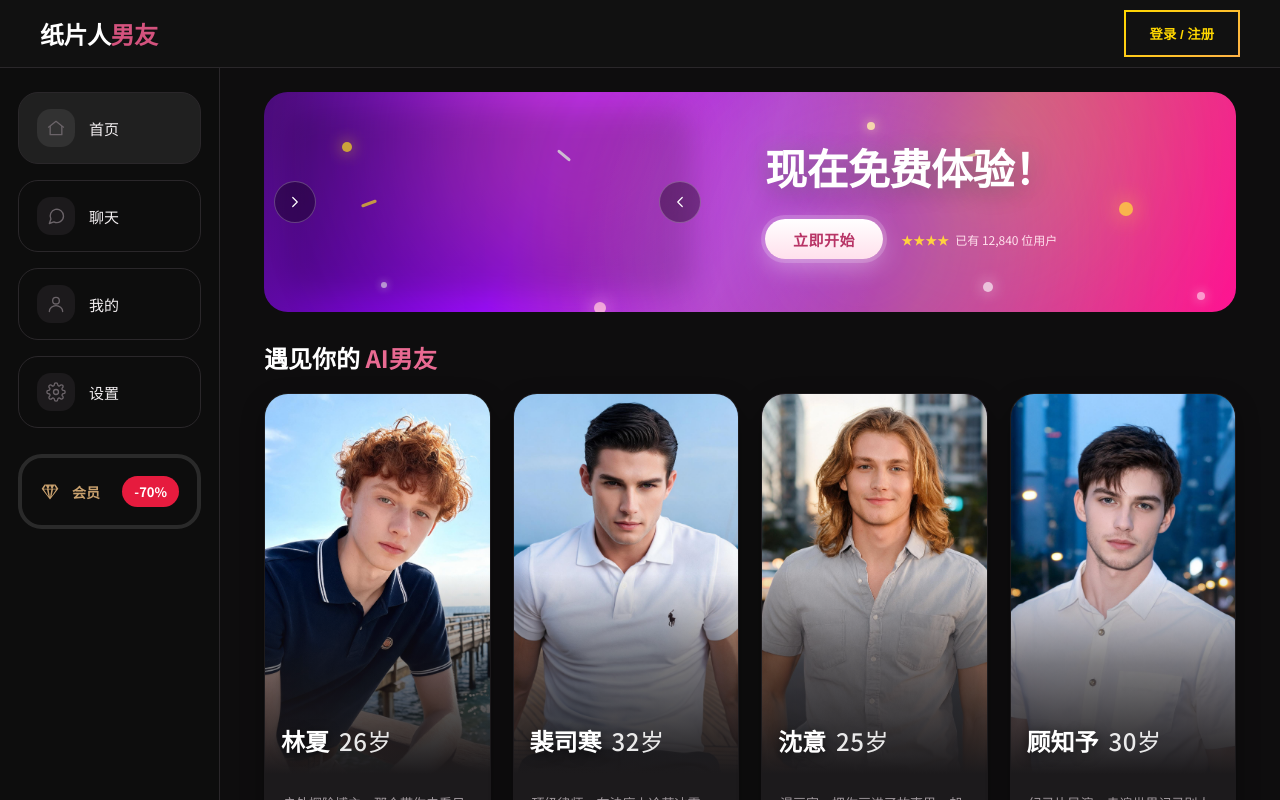
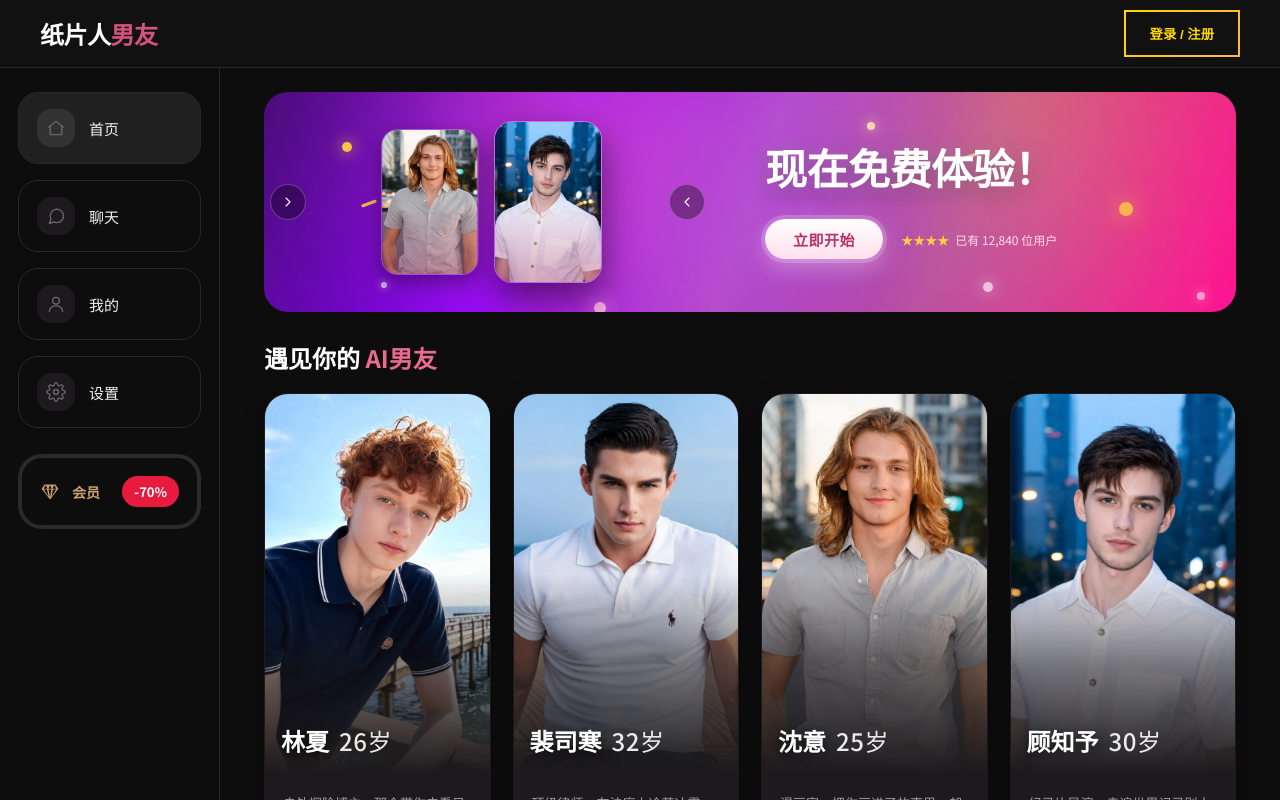
Before and after one commit to miatbekadiko-ux/zhi-pian-ren-nan-you-qizhong, a Next.js app: page / in a window 1280 px wide. Built offline with nearby package versions, Linux system fonts and the light colour scheme; no server answers.

Commit message:
banner区域的轮播完成

```diff
--- a/src/components/pages/Home.tsx
+++ b/src/components/pages/Home.tsx
@@ -5,105 +5,174 @@ import { useRouter } from 'next/navigation';
 import { T } from '@/lib/tokens';
 import { Sidebar } from '@/components/Sidebar';
 import { Icon } from '@/components/Icon';
-import { ImageSlot } from '@/components/ImageSlot';
 import { characters } from '@/lib/characters';
 import { useAuthState } from '@/lib/useAuth';
 import { PremiumModal } from '@/components/PremiumModal';
 
-function Chip({ children, muted }: { children: React.ReactNode; muted?: boolean }) {
-  return (
-    <div style={{ padding: '6px 12px', borderRadius: 999, background: muted ? 'transparent' : T.panel3, border: `1px solid ${muted ? T.border : T.borderHi}`, fontSize: 11, color: muted ? T.textMute : T.text, letterSpacing: 0.5 }}>{children}</div>
-  );
-}
+const CAROUSEL_CSS = `
+  @keyframes pb-in-r  { from { opacity:0; transform:translateX(36px) scale(0.95); } to { opacity:1; transform:none; } }
+  @keyframes pb-in-l  { from { opacity:0; transform:translateX(-36px) scale(0.95); } to { opacity:1; transform:none; } }
+  @keyframes pb-out-l { from { opacity:1; transform:none; } to { opacity:0; transform:translateX(-36px) scale(0.95); } }
+  @keyframes pb-out-r { from { opacity:1; transform:none; } to { opacity:0; transform:translateX(36px) scale(0.95); } }
+`;
 
-function Sparkle({ size = 12, color = '#fff', opacity = 1, style = {} }: { size?: number; color?: string; opacity?: number; style?: React.CSSProperties }) {
-  return (
-    <svg viewBox="0 0 24 24" width={size} height={size} style={{ opacity, ...style }} fill={color}>
-      <path d="M12 0 L13.6 10.4 L24 12 L13.6 13.6 L12 24 L10.4 13.6 L0 12 L10.4 10.4 Z" />
-    </svg>
-  );
-}
+function PromoBanner({ onStart, onNavigate }: { onStart: () => void; onNavigate: (id: string) => void }) {
+  const groups = React.useMemo(() => {
+    const r: (typeof characters[number])[][] = [];
+    for (let i = 0; i < characters.length; i += 2) r.push(characters.slice(i, i + 2));
+    return r;
+  }, []);
 
-function PromoBanner({ onStart }: { onStart: () => void }) {
-  const groups = React.useMemo(() => {
-    const result: Array<typeof characters[number][]> = [];
-    for (let i = 0; i < characters.length; i += 2) {
-      result.push(characters.slice(i, i + 2));
-    }
-    return result;
-  }, []);
-  const [activeIndex, setActiveIndex] = React.useState(0);
-  const activeGroup = groups[activeIndex] || [];
-  const posterPositions = [
-    { left: '0%', top: '16%', width: '46%', transform: 'rotate(-8deg)', zIndex: 1 },
-    { left: '20%', top: '4%', width: '56%', transform: 'rotate(0deg)', zIndex: 3 },
-  ];
+  const [idx, setIdx] = React.useState(0);
+  const [exitIdx, setExitIdx] = React.useState<number | null>(null);
+  const [dir, setDir] = React.useState<'r' | 'l'>('r');
+  const [animKey, setAnimKey] = React.useState(0);
+  const [hovered, setHovered] = React.useState<string | null>(null);
+  const exitTimer = React.useRef<ReturnType<typeof setTimeout>>();
+
+  const go = React.useCallback((newIdx: number, newDir: 'r' | 'l') => {
+    clearTimeout(exitTimer.current);
+    setExitIdx(idx);
+    setDir(newDir);
+    setIdx(newIdx);
+    setAnimKey(k => k + 1);
+    exitTimer.current = setTimeout(() => setExitIdx(null), 480);
+  }, [idx]);
 
   React.useEffect(() => {
-    const interval = setInterval(() => {
-      setActiveIndex((value) => (value === groups.length - 1 ? 0 : value + 1));
-    }, 5000);
-    return () => clearInterval(interval);
-  }, [groups.length]);
+    const t = setInterval(() => go(idx === groups.length - 1 ? 0 : idx + 1, 'r'), 5000);
+    return () => clearInterval(t);
+  }, [idx, groups.length, go]);
 
-  const prevSlide = () => setActiveIndex((value) => (value === 0 ? groups.length - 1 : value - 1));
-  const nextSlide = () => setActiveIndex((value) => (value === groups.length - 1 ? 0 : value + 1));
+  React.useEffect(() => () => clearTimeout(exitTimer.current), []);
+
+  const prev = () => go(idx === 0 ? groups.length - 1 : idx - 1, 'l');
+  const next = () => go(idx === groups.length - 1 ? 0 : idx + 1, 'r');
+
+  const enterAnim = dir === 'r' ? 'pb-in-r' : 'pb-in-l';
+  const exitAnim  = dir === 'r' ? 'pb-out-l' : 'pb-out-r';
+
+  const renderGroup = (groupIdx: number, isEnter: boolean, key: React.Key) => {
+    const group = groups[groupIdx] || [];
+    return (
+      <div
+        key={key}
+        style={{
+          position: 'absolute',
+          inset: 0,
+          display: 'flex',
+          alignItems: 'center',
+          justifyContent: 'center',
+          gap: 12,
+          padding: '14px 30px',
+          pointerEvents: isEnter ? 'auto' : 'none',
+          zIndex: isEnter ? 2 : 1,
+        }}
+      >
+        {group.map((char, cardIdx) => {
+          const isLeft = cardIdx === 0;
+          const delay = `${cardIdx * 80}ms`;
+          const anim = isEnter ? enterAnim : exitAnim;
+          const isHov = hovered === char.id && isEnter;
+
+          const cardTransform = isLeft
+            ? `scale(0.9) translateX(-4px)${isHov ? ' translateY(-6px)' : ''}`
+            : isHov ? 'translateY(-6px)' : 'none';
 
           return (
+            <div
+              key={char.id}
+              style={{
+                flex: '0 0 108px',
+                height: 162,
+                animation: `${anim} 0.42s cubic-bezier(0.22,1,0.36,1) ${delay} both`,
+              }}
+            >
+              <div
+                onMouseEnter={() => setHovered(char.id)}
+                onMouseLeave={() => setHovered(null)}
+                onClick={() => onNavigate(char.id)}
+                style={{
+                  width: '100%',
+                  height: '100%',
+                  borderRadius: 18,
+                  overflow: 'hidden',
+                  border: '1px solid rgba(255,255,255,0.3)',
+                  boxShadow: isHov
+                    ? '0 22px 52px rgba(0,0,0,0.65)'
+                    : isLeft
+                      ? '0 8px 22px rgba(0,0,0,0.38)'
+                      : '0 14px 36px rgba(0,0,0,0.52)',
+                  cursor: 'pointer',
+                  position: 'relative',
+                  transformOrigin: isLeft ? 'right center' : 'left center',
+                  transform: cardTransform,
+                  transition: 'transform 0.25s ease, box-shadow 0.25s ease',
+                }}
+              >
+                {char.portraitUrl ? (
+                  <img
+                    src={char.portraitUrl}
+                    alt={char.name}
+                    style={{ width: '100%', height: '100%', objectFit: 'cover', display: 'block' }}
+                  />
+                ) : (
+                  <div style={{ width: '100%', height: '100%', background: char.grad }} />
+                )}
+                <div style={{
+                  position: 'absolute', left: 0, right: 0, bottom: 0, height: '48%',
+                  background: 'linear-gradient(180deg, transparent 0%, rgba(170,50,95,0.38) 100%)',
+                  pointerEvents: 'none',
+                }} />
+              </div>
+            </div>
+          );
+        })}
+      </div>
+    );
+  };
+
+  return (
+    <>
+      <style>{CAROUSEL_CSS}</style>
       <div style={{ minHeight: 220, height: 220, flex: '0 0 220px', marginTop: 24, boxSizing: 'border-box', position: 'relative', zIndex: 0, overflow: 'hidden', borderRadius: 24, background: 'linear-gradient(115deg, #4A0E78 0%, #8B00FF 30%, #D4537E 70%, #FF1493 100%)' }}>
         <div style={{ position: 'absolute', top: -110, left: '16%', width: 320, height: 320, borderRadius: '50%', background: '#FF6FB5', filter: 'blur(80px)', opacity: 0.5 }} />
         <div style={{ position: 'absolute', top: -70, right: '12%', width: 260, height: 260, borderRadius: '50%', background: '#FFD23F', filter: 'blur(90px)', opacity: 0.32 }} />
         <div style={{ position: 'absolute', bottom: -120, left: '42%', width: 380, height: 380, borderRadius: '50%', background: '#7C3DFF', filter: 'blur(110px)', opacity: 0.42 }} />
         {[
-        { l: '8%', t: 50, s: 10, c: '#FFD23F', o: 0.92 },
-        { l: '12%', t: 190, s: 6, c: '#fff', o: 0.65 },
-        { l: '34%', t: 210, s: 12, c: '#FFB6E1', o: 0.9 },
-        { l: '62%', t: 30, s: 8, c: '#FFE7A8', o: 0.88 },
-        { l: '74%', t: 190, s: 10, c: '#fff', o: 0.65 },
-        { l: '88%', t: 110, s: 14, c: '#FFD23F', o: 0.8 },
-        { l: '96%', t: 200, s: 8, c: '#fff', o: 0.55 },
+          { l: '8%',  t: 50,  s: 10, c: '#FFD23F', o: 0.92 },
+          { l: '12%', t: 190, s: 6,  c: '#fff',    o: 0.65 },
+          { l: '34%', t: 210, s: 12, c: '#FFB6E1', o: 0.9  },
+          { l: '62%', t: 30,  s: 8,  c: '#FFE7A8', o: 0.88 },
+          { l: '74%', t: 190, s: 10, c: '#fff',    o: 0.65 },
+          { l: '88%', t: 110, s: 14, c: '#FFD23F', o: 0.8  },
+          { l: '96%', t: 200, s: 8,  c: '#fff',    o: 0.55 },
         ].map((b, i) => (
           <div key={i} style={{ position: 'absolute', left: b.l, top: b.t, width: b.s, height: b.s, borderRadius: '50%', background: b.c, opacity: b.o, boxShadow: `0 0 ${b.s * 1.5}px ${b.c}` }} />
         ))}
         {[
           { l: '10%', t: 110, r: -20, c: '#FFD23F' },
-        { l: '30%', t: 62, r: 40, c: '#fff' },
-        { l: '72%', t: 62, r: -18, c: '#FFE7A8' },
-        { l: '84%', t: 230, r: 28, c: '#fff' },
+          { l: '30%', t: 62,  r: 40,  c: '#fff'    },
+          { l: '72%', t: 62,  r: -18, c: '#FFE7A8' },
+          { l: '84%', t: 230, r: 28,  c: '#fff'    },
         ].map((c, i) => (
           <div key={i} style={{ position: 'absolute', left: c.l, top: c.t, width: 16, height: 3, background: c.c, borderRadius: 2, transform: `rotate(${c.r}deg)`, opacity: 0.85 }} />
         ))}
-      <div style={{ position: 'absolute', inset: 0, display: 'flex', alignItems: 'stretch', padding: '0' }}>
-        <div style={{ position: 'relative', width: '46%', height: '100%', display: 'flex', alignItems: 'center', justifyContent: 'center', padding: '18px 14px 10px', boxSizing: 'border-box' }}>
-          <div style={{ position: 'absolute', inset: '18px 18px 18px 18px', background: 'rgba(0,0,0,0.16)', borderRadius: 24, filter: 'blur(14px)' }} />
-          <div style={{ position: 'relative', width: '100%', height: '100%', pointerEvents: 'none' }}>
-            {activeGroup.map((c, index) => {
-              const position = posterPositions[index] || posterPositions[1];
-              return (
-                <div key={c.id} style={{ position: 'absolute', left: position.left, top: position.top, width: position.width, transform: position.transform, zIndex: position.zIndex, borderRadius: 24, overflow: 'hidden', background: T.panel2, boxShadow: '0 26px 80px rgba(0,0,0,0.35)' }}>
-                  <ImageSlot
-                    id={`promo-carousel-${activeIndex}-${c.id}`}
-                    shape="rect"
-                    fit="cover"
-                    placeholder={`PHOTO · ${c.name} · ${c.brief}`}
-                    style={{ position: 'absolute', inset: 0, width: '100%', height: '100%', background: 'transparent' }}
-                  />
-                  <div style={{ position: 'absolute', left: 0, right: 0, bottom: 0, height: '44%', background: 'linear-gradient(180deg, rgba(0,0,0,0) 0%, rgba(0,0,0,0.7) 100%)' }} />
-                  <div style={{ position: 'absolute', left: 16, right: 16, bottom: 16, color: '#fff' }}>
-                    <div style={{ fontSize: 13, fontWeight: 700, lineHeight: 1.2, textShadow: '0 2px 12px rgba(0,0,0,0.5)' }}>{c.name}</div>
-                    <div style={{ fontSize: 11, color: 'rgba(255,255,255,0.92)', marginTop: 4 }}>{c.job}</div>
-                  </div>
-                </div>
-              );
-            })}
-          </div>
-          <button onClick={prevSlide} type="button" style={{ position: 'absolute', left: 10, top: '50%', transform: 'translateY(-50%)', width: 42, height: 42, borderRadius: 999, border: '1px solid rgba(255,255,255,0.24)', background: 'rgba(0,0,0,0.35)', color: '#fff', cursor: 'pointer', display: 'flex', alignItems: 'center', justifyContent: 'center', zIndex: 9 }}>
-            <Icon name="arrow" size={18} color="#fff" />
+
+        <div style={{ position: 'absolute', inset: 0, display: 'flex', alignItems: 'stretch' }}>
+          {/* LEFT: portrait carousel */}
+          <div style={{ position: 'relative', width: '46%', height: '100%', overflow: 'hidden' }}>
+            {exitIdx !== null && renderGroup(exitIdx, false, `exit-${exitIdx}-${animKey}`)}
+            {renderGroup(idx, true, `enter-${idx}-${animKey}`)}
+            <button onClick={prev} type="button" style={{ position: 'absolute', left: 6, top: '50%', transform: 'translateY(-50%)', width: 36, height: 36, borderRadius: 999, border: '1px solid rgba(255,255,255,0.24)', background: 'rgba(0,0,0,0.35)', color: '#fff', cursor: 'pointer', display: 'flex', alignItems: 'center', justifyContent: 'center', zIndex: 9 }}>
+              <Icon name="arrow" size={16} color="#fff" />
             </button>
-          <button onClick={nextSlide} type="button" style={{ position: 'absolute', right: 10, top: '50%', transform: 'translateY(-50%) rotate(180deg)', width: 42, height: 42, borderRadius: 999, border: '1px solid rgba(255,255,255,0.24)', background: 'rgba(0,0,0,0.35)', color: '#fff', cursor: 'pointer', display: 'flex', alignItems: 'center', justifyContent: 'center', zIndex: 9 }}>
-            <Icon name="arrow" size={18} color="#fff" />
+            <button onClick={next} type="button" style={{ position: 'absolute', right: 6, top: '50%', transform: 'translateY(-50%) rotate(180deg)', width: 36, height: 36, borderRadius: 999, border: '1px solid rgba(255,255,255,0.24)', background: 'rgba(0,0,0,0.35)', color: '#fff', cursor: 'pointer', display: 'flex', alignItems: 'center', justifyContent: 'center', zIndex: 9 }}>
+              <Icon name="arrow" size={16} color="#fff" />
             </button>
           </div>
+
+          {/* RIGHT: CTA text */}
           <div style={{ flex: 1, display: 'flex', flexDirection: 'column', justifyContent: 'center', paddingLeft: 54, position: 'relative', zIndex: 2 }}>
             <div style={{ fontFamily: '"Noto Sans SC", sans-serif', fontSize: 42, fontWeight: 800, color: '#fff', textShadow: '0 4px 22px rgba(0,0,0,0.35), 0 0 18px rgba(255,255,255,0.25)', lineHeight: 1.05, marginBottom: 30, letterSpacing: -0.5 }}>现在免费体验！</div>
             <div style={{ display: 'flex', alignItems: 'center', gap: 18 }}>
@@ -117,8 +186,10 @@ function PromoBanner({ onStart }: { onStart: () => void }) {
             </div>
           </div>
         </div>
+
         <div style={{ position: 'absolute', inset: 0, background: 'linear-gradient(110deg, transparent 35%, rgba(255,255,255,0.12) 50%, transparent 65%)', pointerEvents: 'none' }} />
       </div>
+    </>
   );
 }
 
@@ -147,13 +218,13 @@ function CharacterCard({ c, onChat }: { c: typeof characters[number]; onChat: ()
         <div style={{ position: 'absolute', inset: 0, background: c.grad }} />
         <div style={{ position: 'absolute', inset: 0, backgroundImage: 'repeating-linear-gradient(135deg, rgba(255,255,255,0.025) 0 1px, transparent 1px 14px)' }} />
         <div style={{ position: 'absolute', inset: 0, background: 'radial-gradient(120% 90% at 50% 30%, transparent 50%, rgba(0,0,0,0.45) 100%)' }} />
-        <ImageSlot
-          id={`hero-${c.id}`}
-          shape="rect"
-          fit="cover"
-          placeholder={`PHOTO · ${c.name} · ${c.brief}`}
-          style={{ position: 'absolute', inset: 0, width: '100%', height: '100%', background: 'transparent' }}
+        {c.portraitUrl && (
+          <img
+            src={c.portraitUrl}
+            alt={c.name}
+            style={{ position: 'absolute', inset: 0, width: '100%', height: '100%', objectFit: 'cover' }}
           />
+        )}
         {isNew && (
           <div style={{ position: 'absolute', top: 16, right: 16, padding: '6px 10px', borderRadius: 99, background: 'rgba(255,255,255,0.12)', color: '#fff', fontSize: 11, fontWeight: 700, letterSpacing: 0.5, backdropFilter: 'blur(8px)', zIndex: 4 }}>
             新
@@ -168,9 +239,7 @@ function CharacterCard({ c, onChat }: { c: typeof characters[number]; onChat: ()
         </div>
       </div>
       <div style={{ padding: '18px 18px 24px' }}>
-        <div style={{ display: 'flex', flexDirection: 'column', gap: 10 }}>
         <div style={{ fontSize: 13, color: T.textDim, lineHeight: 1.7 }}>{c.story}</div>
-        </div>
       </div>
     </div>
   );
@@ -225,7 +294,7 @@ export function PageHome() {
         <Sidebar active="home" onVipClick={() => setPremiumOpen(true)} />
         <div style={{ flex: 1, minHeight: 0, overflow: 'auto' }}>
           <div style={{ padding: '0 44px' }}>
-            <PromoBanner onStart={() => router.push(navTarget)} />
+            <PromoBanner onStart={() => router.push(navTarget)} onNavigate={handleChat} />
           </div>
           <div style={{ flex: 1, padding: '32px 44px' }}>
             <div style={{ marginBottom: 20, maxWidth: 680 }}>
```
Lines whose indentation alone changed are shown as unchanged.
